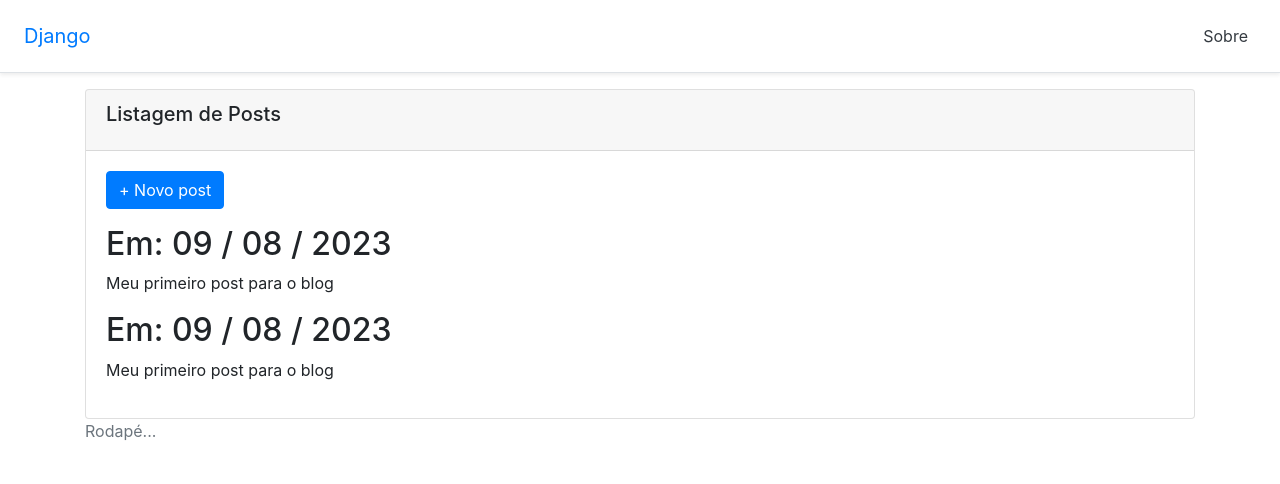
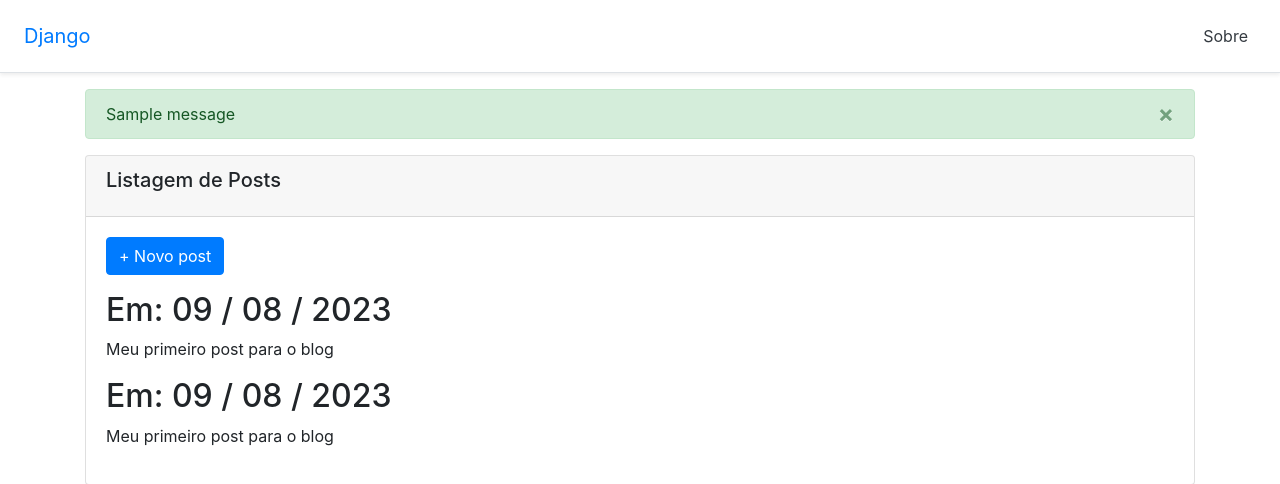
Before and after one commit to Dianni256Mih/django-blog, a Django app: page /posts in a window 1280 px wide. Shown: the top 484 px of the page. Run offline with Django 4.2, Linux system fonts and the light colour scheme; data comes from the database, SQL or seed files in the repository; tables that the repository leaves empty hold one stand-in row (values such as "Sample post"); one stand-in notice (Sample message) is shown; some libraries are stand-ins or nearby versions.

Commit message:
Inclui flash messages

```diff
--- a/blog/views.py
+++ b/blog/views.py
@@ -1,3 +1,4 @@
+from django.contrib import messages
 from blog.forms import PostModelForm
 from django.views.decorators.csrf import csrf_exempt
 from django.views.generic import CreateView, ListView, TemplateView
@@ -71,8 +72,13 @@ class PostCreateView(CreateView):
     model = Post
     template_name = 'post/post_form.html'
    # fields = ('body_text', )
-    success_url = reverse_lazy('posts_list')
+    success_url = reverse_lazy('posts_all')
     form_class = PostModelForm
+    success_message = 'Postagem salva com sucesso.'
+
+def form_valid(self, request, *args, **kwargs):
+    messages.success(self.request, self.success_message)
+    return super(PostCreateView, self).form_valid(request, *args, **kwargs)
 
 @csrf_exempt
 def create_post(request):
--- a/templates/_layout1.html
+++ b/templates/_layout1.html
@@ -24,6 +24,7 @@ bg-white border-bottom shadow-sm">
 {% endblock %}
 {% block main %}
 <div class="container">
+    {% include 'messages.html' %}
     {% block content %}
     <p>Conteúdo padrão...</p>
     {% endblock content %}
--- /dev/null
+++ b/templates/messages.html
@@ -0,0 +1,10 @@
+{% for message in messages %}
+<div class="container-fluid p-0">
+  <div class="alert {{ message.tags }} alert-dismissible" role="alert">
+    <button type="button" class="close" data-dismiss="alert" aria-label="Close">
+      <span aria-hidden="True">&times;</span>
+    </button>
+    {{ message }}
+  </div>
+</div>
+{% endfor %}
--- a/templates/post/post_list.html
+++ b/templates/post/post_list.html
@@ -17,3 +17,7 @@
   </div>
 </div>
 {% endblock %} {# fecha o bloco content #}
+
+{% if post.categoria %}
+  <span>Categoria: {{ post.categoria }}</span>
+{% endif %}
```
Also changed, not shown: webapp/settings.py (+9 -0 lines), blog/models.py (line endings or trailing spaces), templates/_basic.html (renamed from templates/_basico.html).
